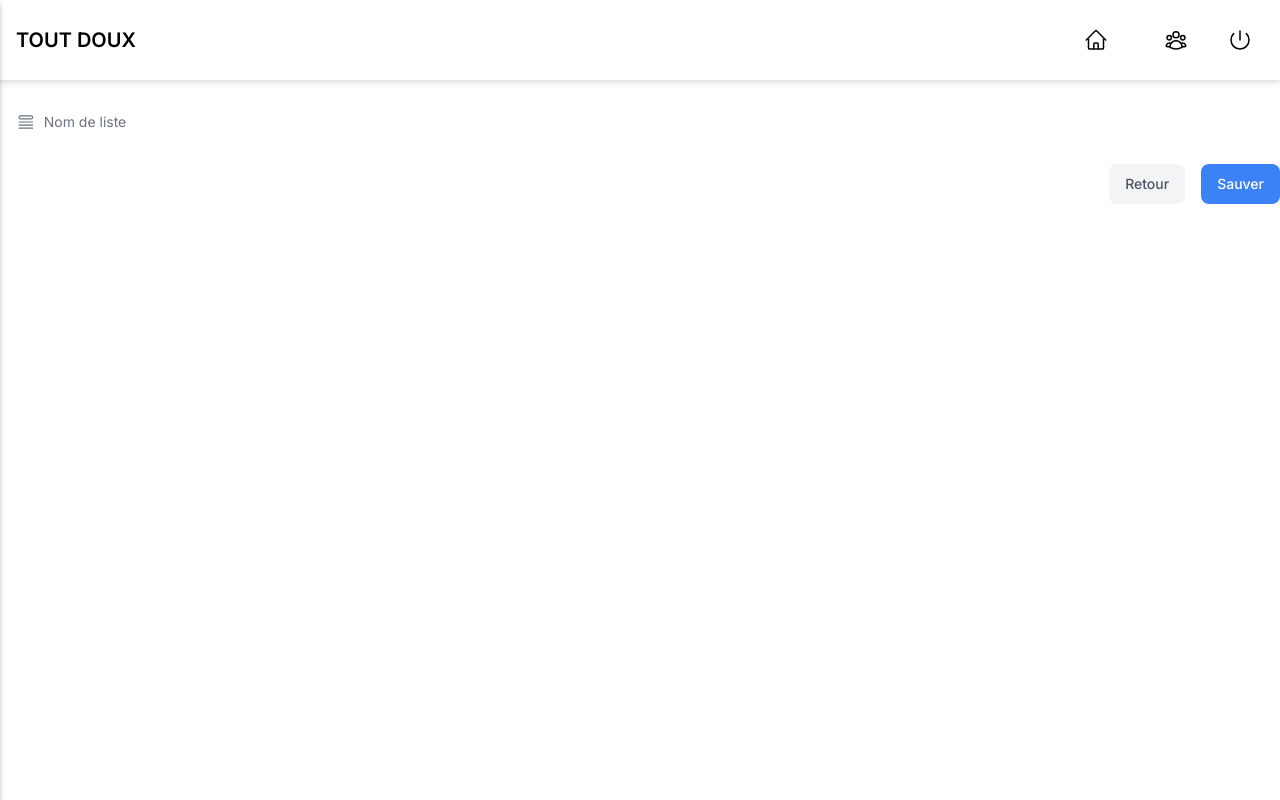
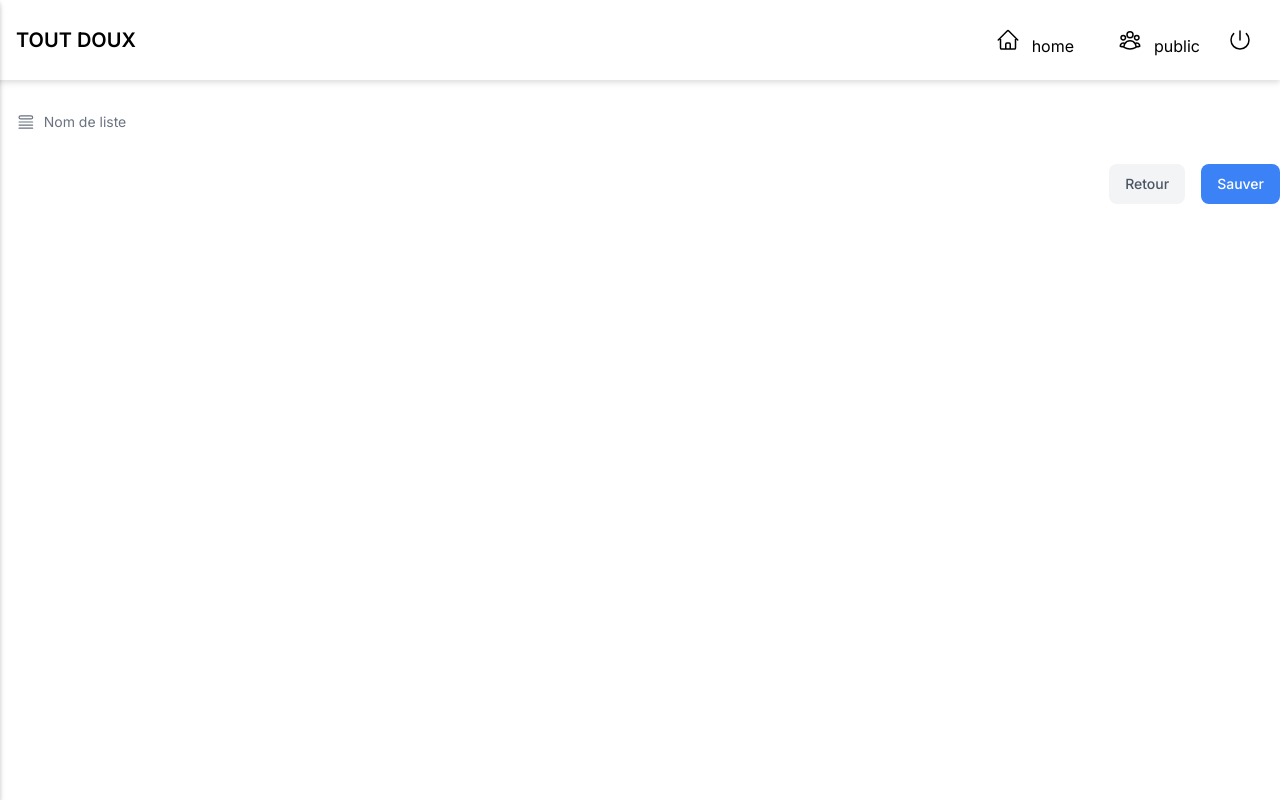
Before and after one commit to SxMalex/tout-doux, a Next.js app: page /lists/create in a window 1280 px wide. Built offline with nearby package versions, Linux system fonts and the light colour scheme.

Commit message:
add title nav

```diff
--- a/app/ui/nav/navbar.tsx
+++ b/app/ui/nav/navbar.tsx
@@ -10,12 +10,14 @@ const links = [
     {
       id: 1,
       link: "/home",
+      title: "home",
       display: <button className="p-3 hover:text-gray-600"><HomeIcon className="w-6" /></button>,
       private: true,
     },
     {
       id: 2,
       link: "/public",
+      title: "public",
       display: <button className="p-3 hover:text-gray-600"><UserGroupIcon className="w-6" /></button>,
       private: false,
     },
@@ -33,7 +35,7 @@ function MobileNav({open, setOpen}: {open: boolean, setOpen: Function}) {
                     href={link.link}
                     onClick={() => setTimeout(() => {setOpen(!open)}, 100)}
                 >
-                    {link.display}
+                    {link.display}{link.title}
                 </Link>
             </Fragment>
         )
@@ -61,7 +63,7 @@ export default function Navbar() {
         desktopLinks.push(
             <Fragment key={link.id}>
                 <Link href={link.link} className={`mx-4`}>
-                    {link.display}
+                    {link.display}{link.title}
                 </Link>
             </Fragment>
         )
```
